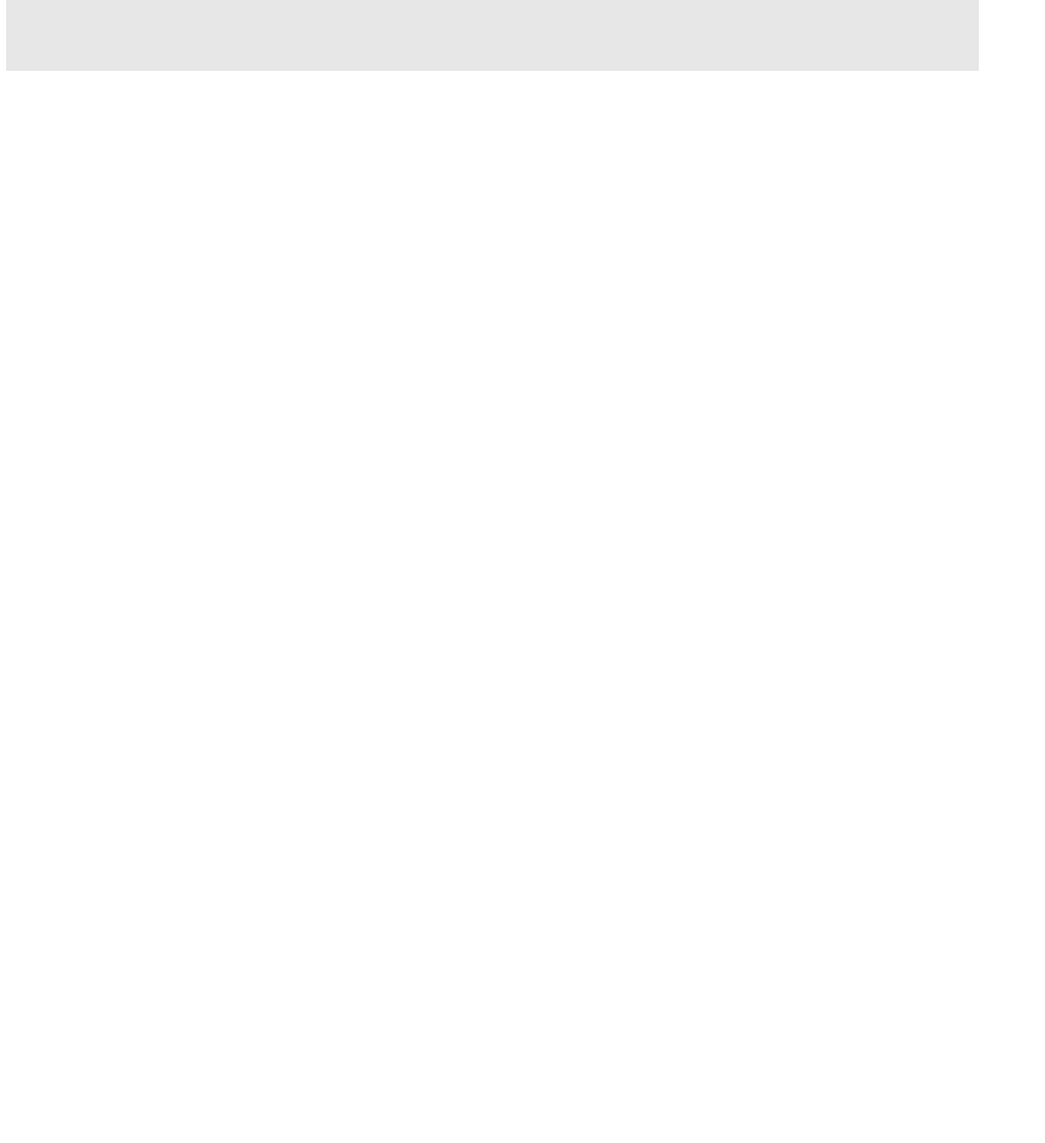
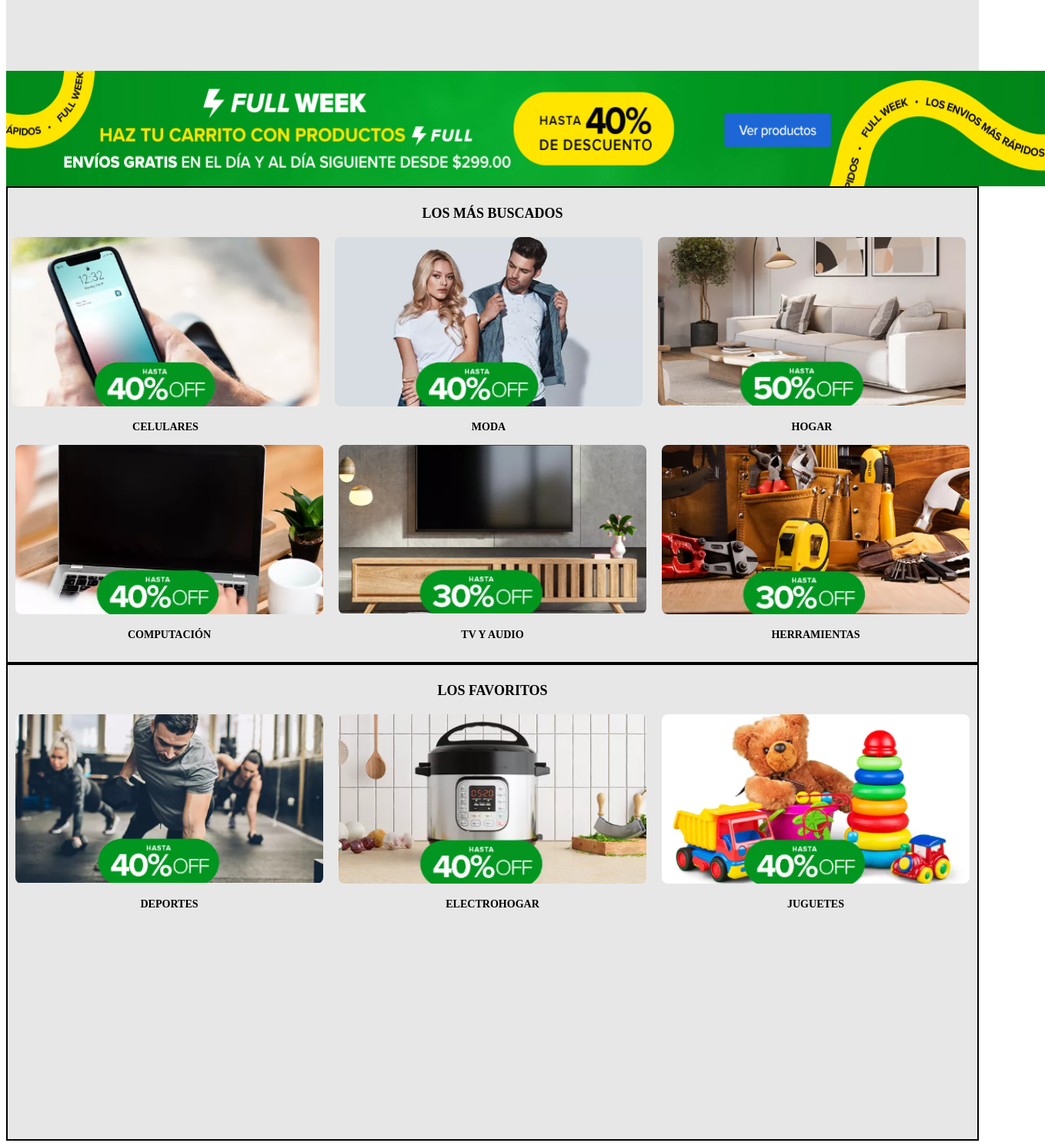
Before and after one commit to Diego262001/Proyecto-Final, a plain HTML site: page index.html in a window 1280 px wide. Shown: the part 316-1801 px from the top of the page at 77% size, 1358 px wide, since content can reach past the window. Before the commit the page ends 800 px from the top, so only its background shows below. Drawn offline with Linux system fonts and the light colour scheme.

Commit message:
feat:Se agrega main

```diff
--- a/index.html
+++ b/index.html
@@ -70,6 +70,7 @@
                     </button>
                 </a>
             </div>
+
             <div class="Ofertas-dia">
                 <a href="https://www.google.com/">
                     <button id="Ofertas-dia">SOLO POR HOY</button>
@@ -116,6 +117,94 @@
                 </a>
             </div>
         </section>
+        <section id="img-full-week">
+                <img src="./assets/full-week.png" class="full-week">
+        </section>
+        <section class="contenedor-1">
+            <div class="titulo">
+                <h2>LOS MÁS BUSCADOS</h2>
+            </div>
+            <div>
+                <div class="div-1">
+                    <div> <a href="https://www.google.com/" target="_self">
+                        <div> <img src="./assets/celulares.png" alt="Celulares" class="img-celulares">
+                            <div class="titulo">
+                                <h3>CELULARES</h3>
+                            </div>
+                        </div>
+                    </div>
+                    <div> <a href="https://www.google.com/" target="_self">
+                        <div> <img src="./assets/moda.png" alt="Moda" class="img-celulares">
+                            <div class="titulo">
+                                <h3>MODA</h3>
+                            </div>
+                        </div>
+                    </div>
+                    <div> <a href="https://www.google.com/" target="_self">
+                        <div> <img src="./assets/hogar.png" alt="HOGAR" class="img-celulares">
+                            <div class="titulo">
+                                <h3>HOGAR</h3>
+                            </div>
+                        </div>
+                    </div>
+                </div>
+            </div>
+            <div>
+                <div class="div-1">
+                    <div> <a href="https://www.google.com/" target="_self">
+                        <div> <img src="./assets/computacion.png" alt="Computadora" class="img-celulares">
+                            <div class="titulo">
+                                <h3>COMPUTACIÓN</h3>
+                            </div>
+                        </div>
+                    </div>
+                    <div> <a href="https://www.google.com/" target="_self">
+                        <div> <img src="./assets/tv.png" alt="TV" class="img-celulares">
+                            <div class="titulo">
+                                <h3>TV Y AUDIO</h3>
+                            </div>
+                        </div>
+                    </div>
+                    <div> <a href="https://www.google.com/" target="_self">
+                        <div> <img src="./assets/herramientas.png" alt="Caja-de-herramientas" class="img-celulares">
+                            <div class="titulo">
+                                <h3>HERRAMIENTAS</h3>
+                            </div>
+                        </div>
+                    </div>
+                </div>
+            </div>
+        </section>
+        <section class="contenedor-1">
+            <div class="titulo">
+                <h2>LOS FAVORITOS</h2>
+            </div>
+            <div>
+                <div class="div-1">
+                    <div> <a href="https://www.google.com/" target="_self">
+                        <div> <img src="./assets/deportes.png" alt="Deportes" class="img-celulares">
+                            <div class="titulo">
+                                <h3>DEPORTES</h3>
+                            </div>
+                        </div>
+                    </div>
+                    <div> <a href="https://www.google.com/" target="_self">
+                        <div> <img src="./assets/electrohogar.png" alt="Cafetera" class="img-celulares">
+                            <div class="titulo">
+                                <h3>ELECTROHOGAR</h3>
+                            </div>
+                        </div>
+                    </div>
+                    <div> <a href="https://www.google.com/" target="_self">
+                        <div> <img src="./assets/juguetes.png" alt="Oso-de-peluche" class="img-celulares">
+                            <div class="titulo">
+                                <h3>JUGUETES</h3>
+                            </div>
+                        </div>
+                    </div>
+                </div>
+            </div>
+        </section>
     </main>
 </body>
 </html>
--- a/styles.css
+++ b/styles.css
@@ -130,7 +130,6 @@ a:hover {
     background-color: #E7E7E7;
     height: 300px;
     align-content: center;
-
 }
 .Ofertas-dia {
     background-color: #FDFFFD;
@@ -321,3 +320,42 @@ a:hover {
     position: relative;
     right: 8px;
 }
+#img-full-week {
+    /* border: 2px solid black; */
+    display: grid;
+
+}
+.full-week {
+    width: 1350px;
+    height: 150px;
+}
+#img-full-week:hover {
+    cursor: pointer;
+}
+.contenedor-1 {
+    border: 2px solid black;
+    display: block;
+    padding: 8px 10px;
+    text-align: center;
+    height: 600px;
+    background-color: #E7E7E7;
+}
+.div-1 {
+    display: flex;
+    flex-direction: row;
+    /* border: 2px solid black;  */
+    height: 250px;
+    gap: 10px;
+    justify-content: center;
+    margin: 20px;
+}
+.titulo {
+    color: black;
+    font-style: normal;
+    font-size: 12px;
+}
+.img-celulares {
+    height: 220px;
+    width: 400px;
+    border-radius: 8px;
+}
```
Also changed, not shown: assets/celulares.png (added), assets/computacion.png (added), assets/deportes.png (added), assets/electrohogar.png (added), assets/full-week.png (added), assets/herramientas.png (added), assets/hogar.png (added), assets/juguetes.png (added), assets/moda.png (added), assets/tv.png (added).
